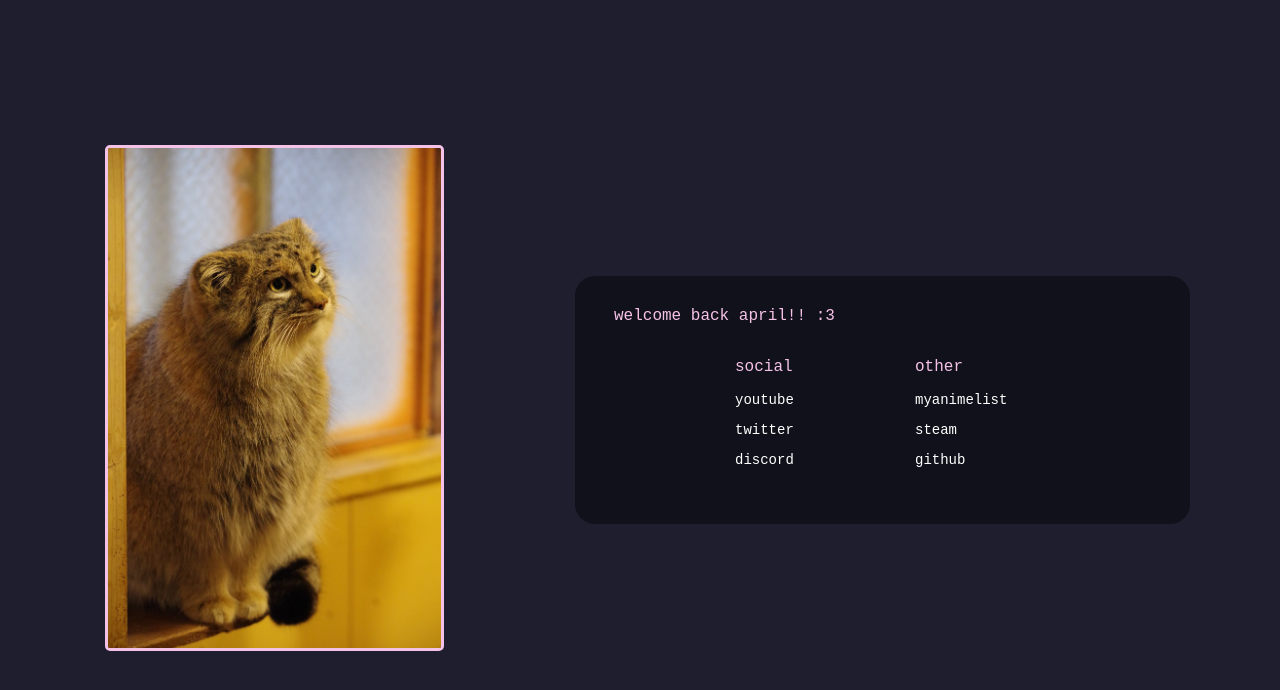
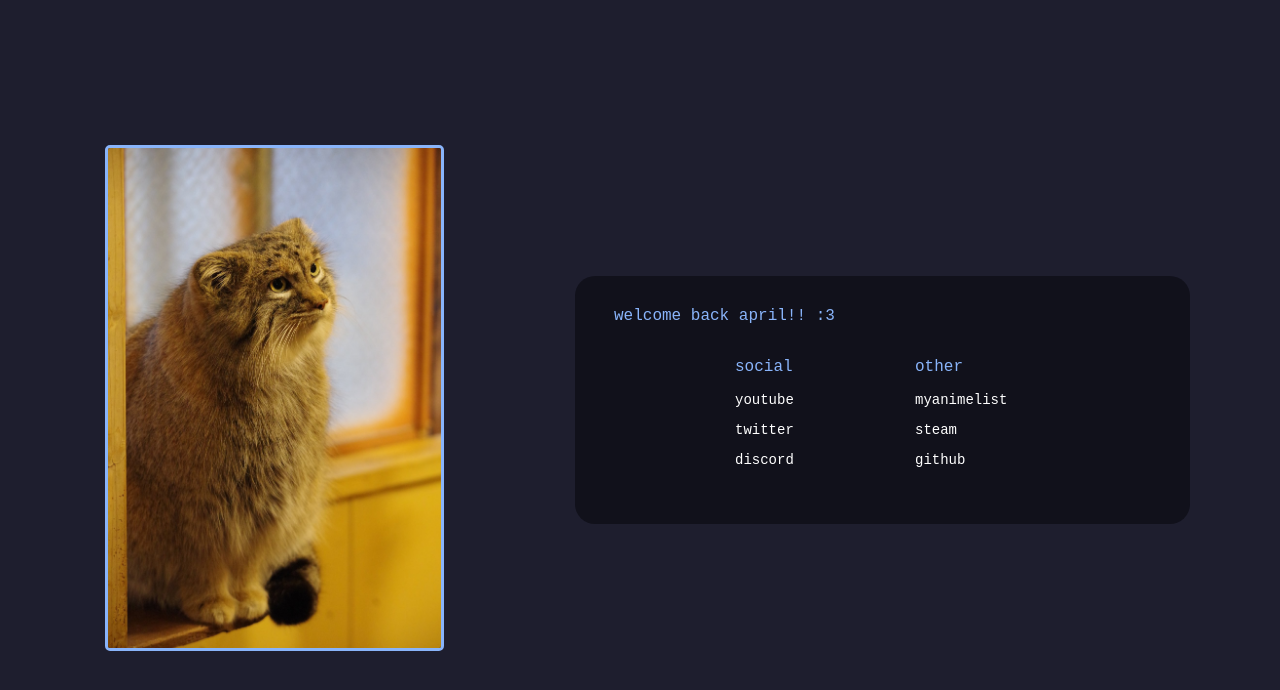
Before and after one commit to nw0p/nw0p.github.io, a plain HTML site: page index.html in a window 1280 px wide. Drawn offline with Linux system fonts and the light colour scheme; a web font is replaced by a local one.

Commit message:
Update style.css

```diff
--- a/style.css
+++ b/style.css
@@ -2,7 +2,7 @@
 
 :root {
     --color-bg: #1e1e2e;
-    --color-fg: #f5c2e7;
+    --color-fg: #89b4fa;
     --color-link: #ffffff;
     --color-link-visited: #ffffff;
     --color-link-hover: #74c7ec;
@@ -84,7 +84,7 @@ html, body {
 .title {
   font-size: 16px;
   padding-bottom: 7.5px;
-  color: #f5c2e7
+  color: #89b4fa
 
 }
 
```
